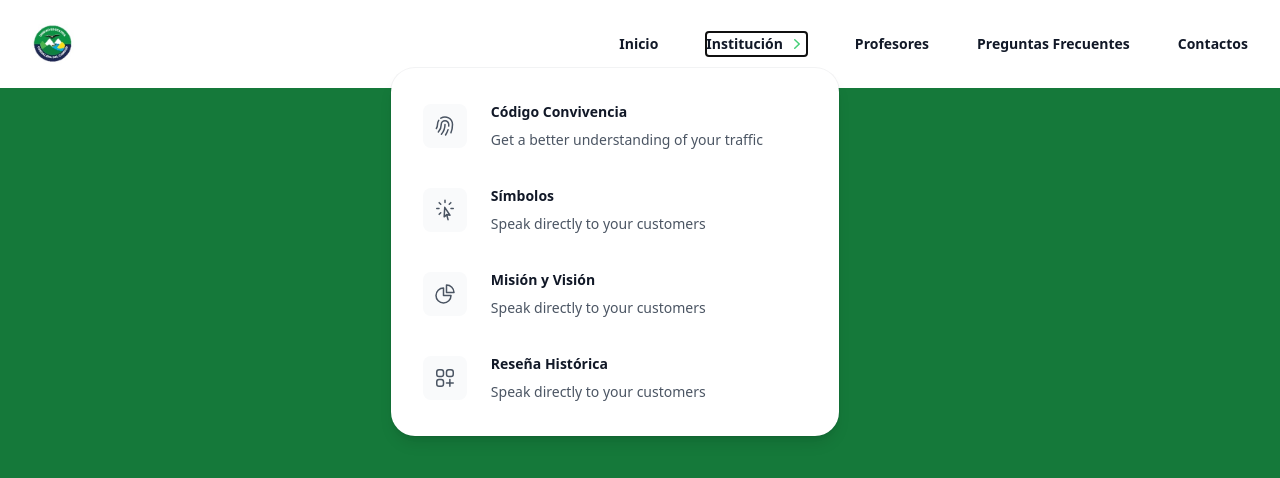
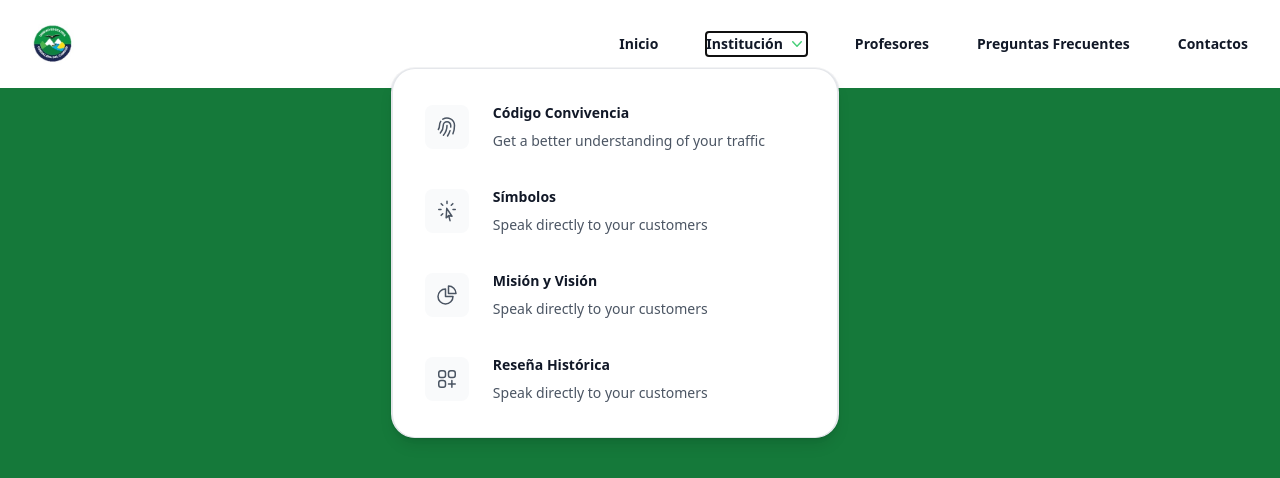
Before and after one commit to geoguncay/u.edu.condor, a React (Vite) app: page / in a window 1280 px wide. Both pictures are taken after a click on the button "Institución". Shown: the top 478 px of the page. Built offline with nearby package versions, Linux system fonts and the light colour scheme.

Commit message:
fix chevron Icon

```diff
--- a/src/components/Nav.jsx
+++ b/src/components/Nav.jsx
@@ -85,7 +85,7 @@ export default function Nav() {
 						/>
 					</button>
 				</div>
-				<Popover.Group className='hidden lg:flex lg:gap-x-12'>
+				<Popover.Group className='hidden lg:flex lg:gap-x-12 align-middle'>
 					<a
 						href='#'
 						className='text-sm font-semibold leading-6 text-gray-900'
@@ -93,11 +93,17 @@ export default function Nav() {
 						Inicio
 					</a>
 					<Popover className='relative'>
-						<Popover.Button
-							className='flex items-center gap-x-1 text-sm font-semibold leading-6 text-gray-900'
-						>
+						{({ open }) => (
+							<>
+								<Popover.Button className='flex items-center gap-x-1 text-sm font-semibold leading-6 text-gray-900'>
 									Institución
-							<ChevronRightIcon className='h-5 w-5 flex-none text-brand-400 hover:rotate-90' />
+									<ChevronRightIcon
+										className={classNames(
+											open ? 'rotate-90' : '',
+											'h-5 w-5 flex-none text-brand-400'
+										)}
+										aria-hidden='true'
+									/>
 								</Popover.Button>
 								<Transition
 									as={Fragment}
@@ -108,7 +114,7 @@ export default function Nav() {
 									leaveFrom='opacity-100 translate-y-0'
 									leaveTo='opacity-0 translate-y-1'
 								>
-							<Popover.Panel className='absolute -right-8 top-full z-10 mt-3 w-screen max-w-md overflow-hidden rounded-3xl bg-white shadow-lg ring-1 ring-gray-900/5'>
+									<Popover.Panel className='absolute -right-8 top-full z-10 mt-3 w-screen max-w-md overflow-hidden border border-x-2 rounded-3xl bg-white shadow-lg ring-1 ring-gray-900/5'>
 										<div className='p-4'>
 											{products.map((item) => (
 												<div
@@ -129,13 +135,17 @@ export default function Nav() {
 															{item.name}
 															<span className='absolute inset-0' />
 														</a>
-												<p className='mt-1 text-gray-600'>{item.description}</p>
+														<p className='mt-1 text-gray-600'>
+															{item.description}
+														</p>
 													</div>
 												</div>
 											))}
 										</div>
 									</Popover.Panel>
 								</Transition>
+							</>
+						)}
 					</Popover>
 					<a
 						href='#'
```
Lines whose indentation alone changed are shown as unchanged.
